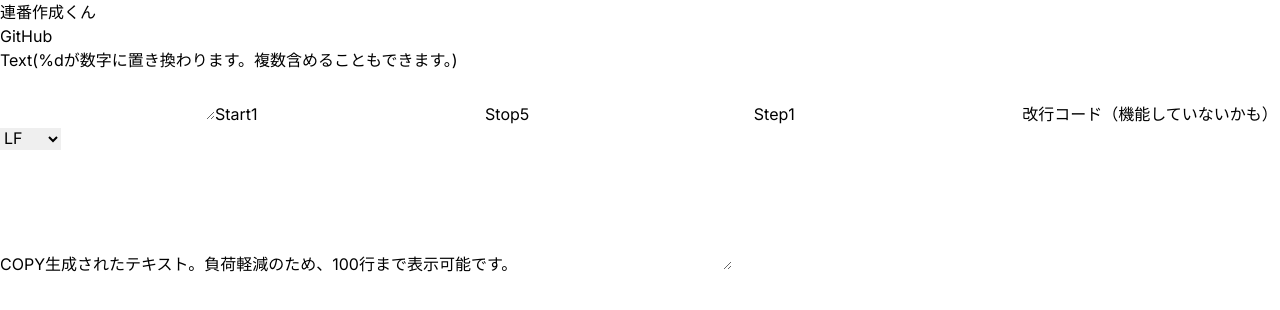
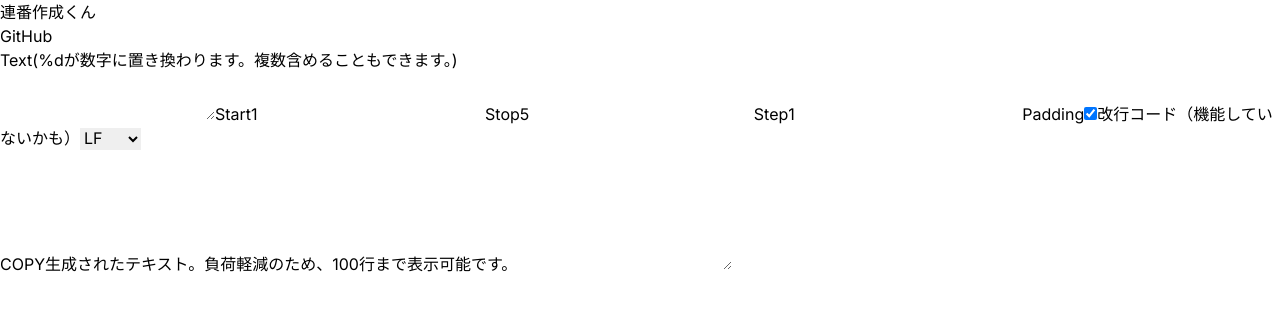
Before and after one commit to aurora1530/create-sequential, a Next.js app: page / in a window 1280 px wide. Shown: the top 310 px of the page. Built offline with nearby package versions, Linux system fonts and the light colour scheme.

Commit message:
feat: パディング機能を追加 (#3)

```diff
--- a/src/app/components/Sequential.tsx
+++ b/src/app/components/Sequential.tsx
@@ -9,6 +9,7 @@ export default function CreateSequential() {
   const [start, setStart] = useState<number>(1);
   const [stop, setStop] = useState<number>(5);
   const [step, setStep] = useState<number>(1);
+  const [hasPadding, setHasPadding] = useState<boolean>(true);
   const [lineBreak, setLineBreak] = useState<string>('\n');
   const [formatted, setFormatted] = useState<string>('');
 
@@ -31,9 +32,9 @@ export default function CreateSequential() {
         `${outputTextNum}行のテキストが出力されます。処理に時間がかかる可能性があります。`
       );
     }
-    const serialNumbers = createSequentialTexts(text, { start, stop, step });
+    const serialNumbers = createSequentialTexts(text, hasPadding, { start, stop, step });
     setFormatted(serialNumbers.join(lineBreak));
-  }, [text, start, stop, step, lineBreak]);
+  }, [text, start, stop, step, hasPadding, lineBreak]);
 
   useEffect(() => {
     if (textAreaRef.current) {
@@ -86,6 +87,18 @@ export default function CreateSequential() {
           onChange={(e) => setStep(Number(e.target.value))}
           className="p-2 border border-gray-300 rounded-md"
         />
+        <label htmlFor="hasPadding" className="block mt-4">
+          Padding
+        </label>
+        <input
+          type="checkbox"
+          name="hasPadding"
+          id="hasPadding"
+          checked={hasPadding}
+          onChange={(e) => setHasPadding(e.target.checked)}
+          className="w-6 h-6 p-2 border border-gray-300 rounded-md"
+        />
+
         <label htmlFor="lineBreak" className="block mt-4">
           改行コード（機能していないかも）
         </label>
--- a/src/app/lib/createSequential.ts
+++ b/src/app/lib/createSequential.ts
@@ -28,15 +28,18 @@ type rangeConf = {
  */
 export const createSequentialTexts = (
   format: string,
+  hasPadding: boolean,
   { start = 1, stop, step = 1 }: rangeConf
 ): string[] => {
   const placeholderCount = (format.match(/%d/g) || []).length;
   const serialNumbers = range(start, stop, step);
+  const maxNumLength = Math.max(...serialNumbers).toString().length;
 
   return serialNumbers.flatMap((num) => {
-    const replacedFirstPart = format.replace(/%d/, num.toString());
+    const padding = hasPadding ? '0'.repeat(maxNumLength - num.toString().length) : '';
+    const replacedFirstPart = format.replace(/%d/, padding + num.toString());
     if (placeholderCount > 1) {
-      return createSequentialTexts(replacedFirstPart, { start, stop, step });
+      return createSequentialTexts(replacedFirstPart, hasPadding, { start, stop, step });
     }
     return replacedFirstPart;
   });
```
